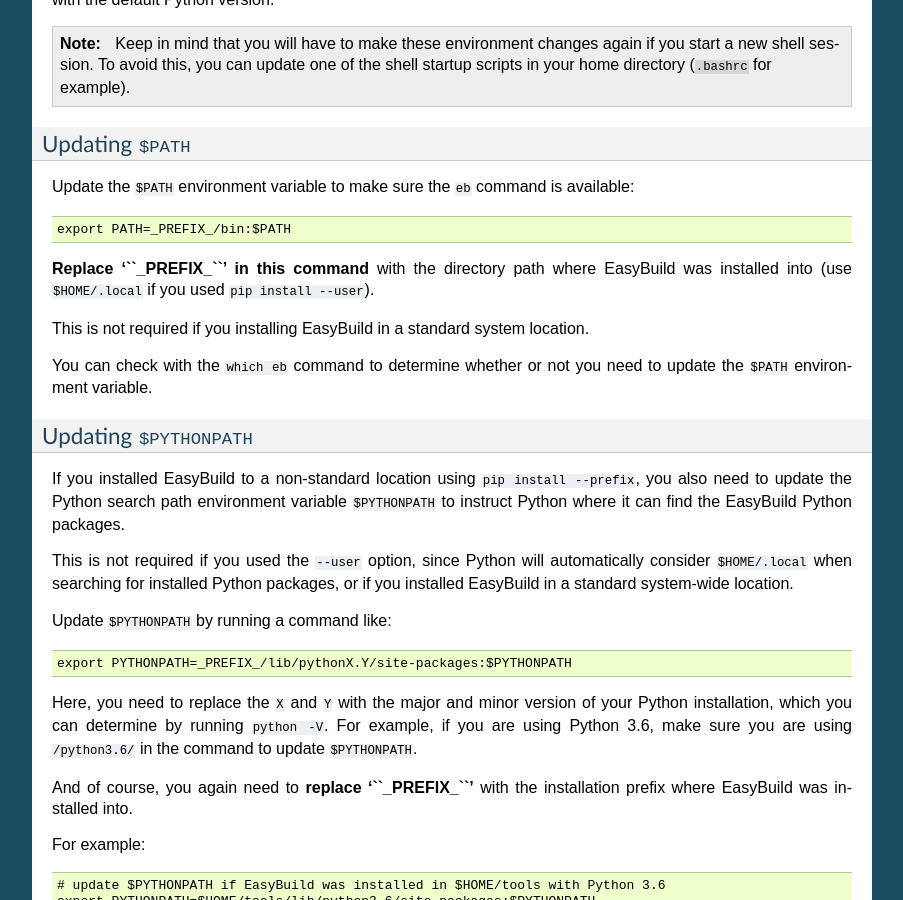
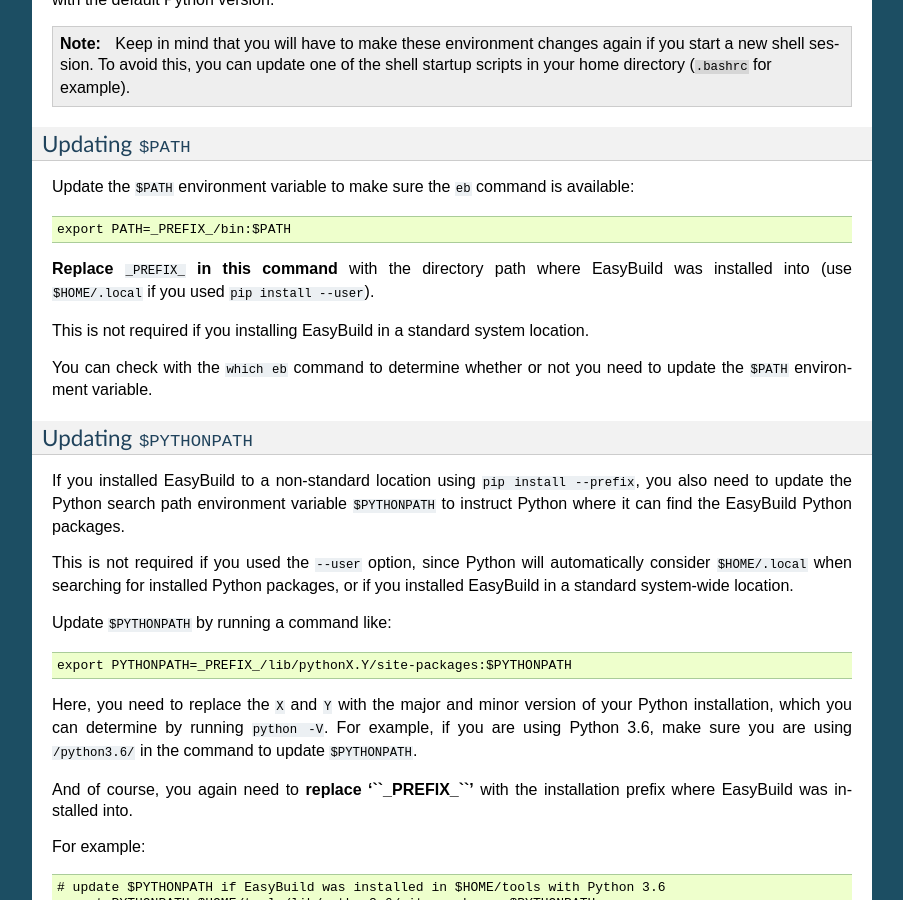
Before and after one commit to easybuilders/easybuild, a Sphinx documentation site: the page built from docs/Installation.rst, in a window 1280 px wide and 900 px high, scrolled down 3197 px. Shown: the whole window, without its empty margins (198-1101 px from the left). Built offline with Sphinx 7.4.7, drawn with Linux system fonts in a browser that asks for light colours; pages that are not in the unit, such as notebooks, are missing from menus.

Commit message:
fix formatting issue

```diff
--- a/docs/Installation.rst
+++ b/docs/Installation.rst
@@ -187,7 +187,7 @@
 
   export PATH=_PREFIX_/bin:$PATH
 
-**Replace '``_PREFIX_``' in this command** with the directory path where EasyBuild was installed into
+**Replace** ``_PREFIX_`` **in this command** with the directory path where EasyBuild was installed into
 (use ``$HOME/.local`` if you used ``pip install --user``).
 
 This is not required if you installing EasyBuild in a standard system location.
```
